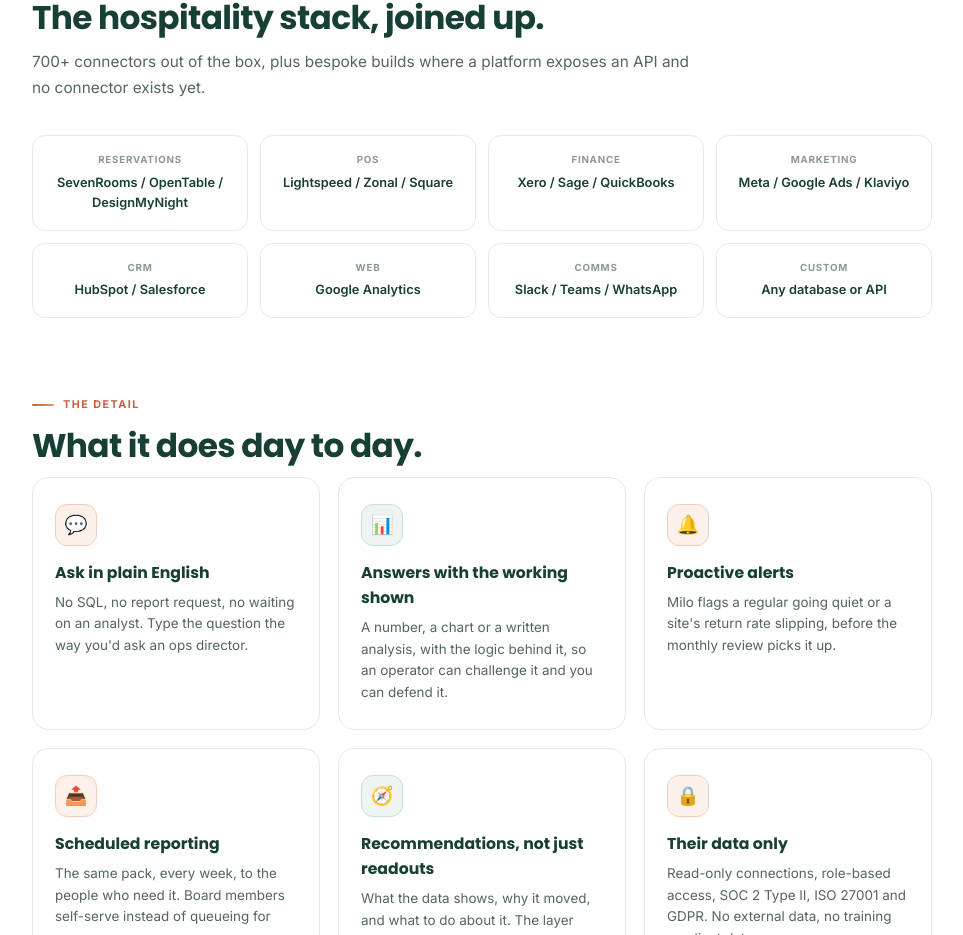
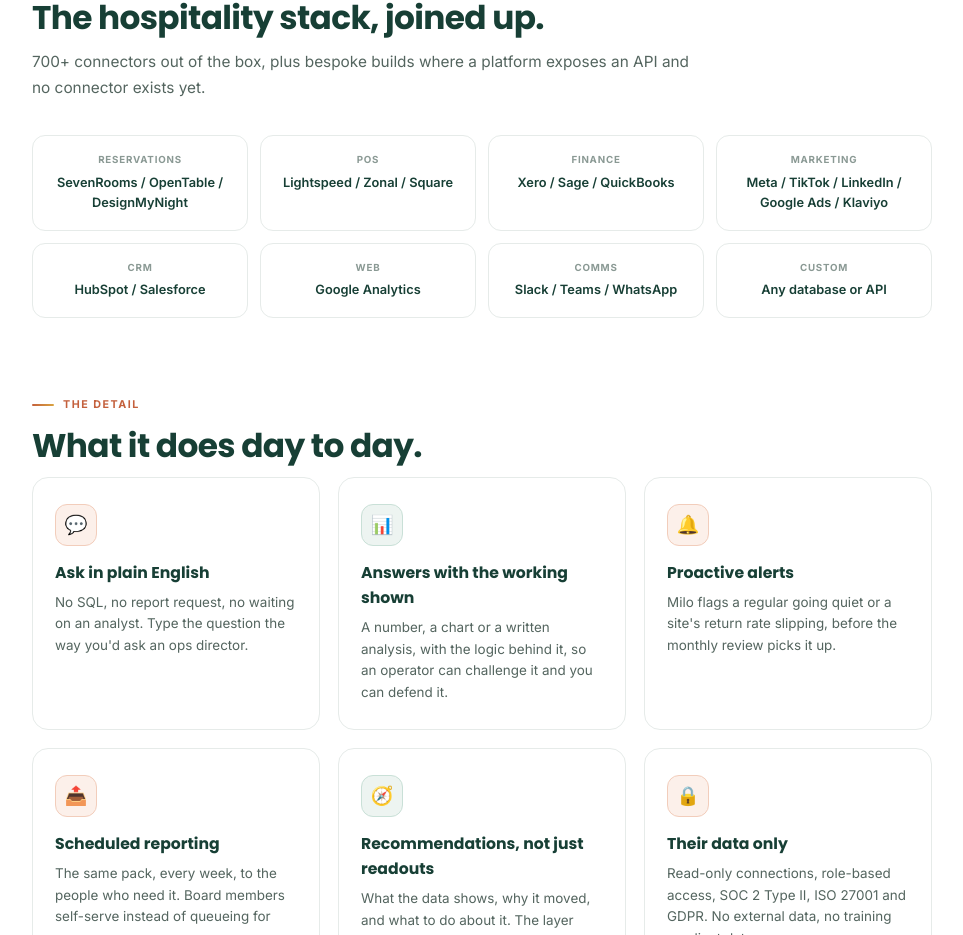
Before and after one commit to liamrabone93/milo-hbs-overview, a plain HTML site: page index.html in a window 1280 px wide. Shown: the part 5052-5987 px from the top of the page, without its empty margins (158-1121 px from the left). Drawn offline with Linux system fonts and the light colour scheme.

Commit message:
Add TikTok and LinkedIn to marketing integrations

```diff
--- a/index.html
+++ b/index.html
@@ -405,7 +405,7 @@
     <div class="int-card"><div class="int-tag">Reservations</div>SevenRooms / OpenTable / DesignMyNight</div>
     <div class="int-card"><div class="int-tag">POS</div>Lightspeed / Zonal / Square</div>
     <div class="int-card"><div class="int-tag">Finance</div>Xero / Sage / QuickBooks</div>
-    <div class="int-card"><div class="int-tag">Marketing</div>Meta / Google Ads / Klaviyo</div>
+    <div class="int-card"><div class="int-tag">Marketing</div>Meta / TikTok / LinkedIn / Google Ads / Klaviyo</div>
     <div class="int-card"><div class="int-tag">CRM</div>HubSpot / Salesforce</div>
     <div class="int-card"><div class="int-tag">Web</div>Google Analytics</div>
     <div class="int-card"><div class="int-tag">Comms</div>Slack / Teams / WhatsApp</div>
```
